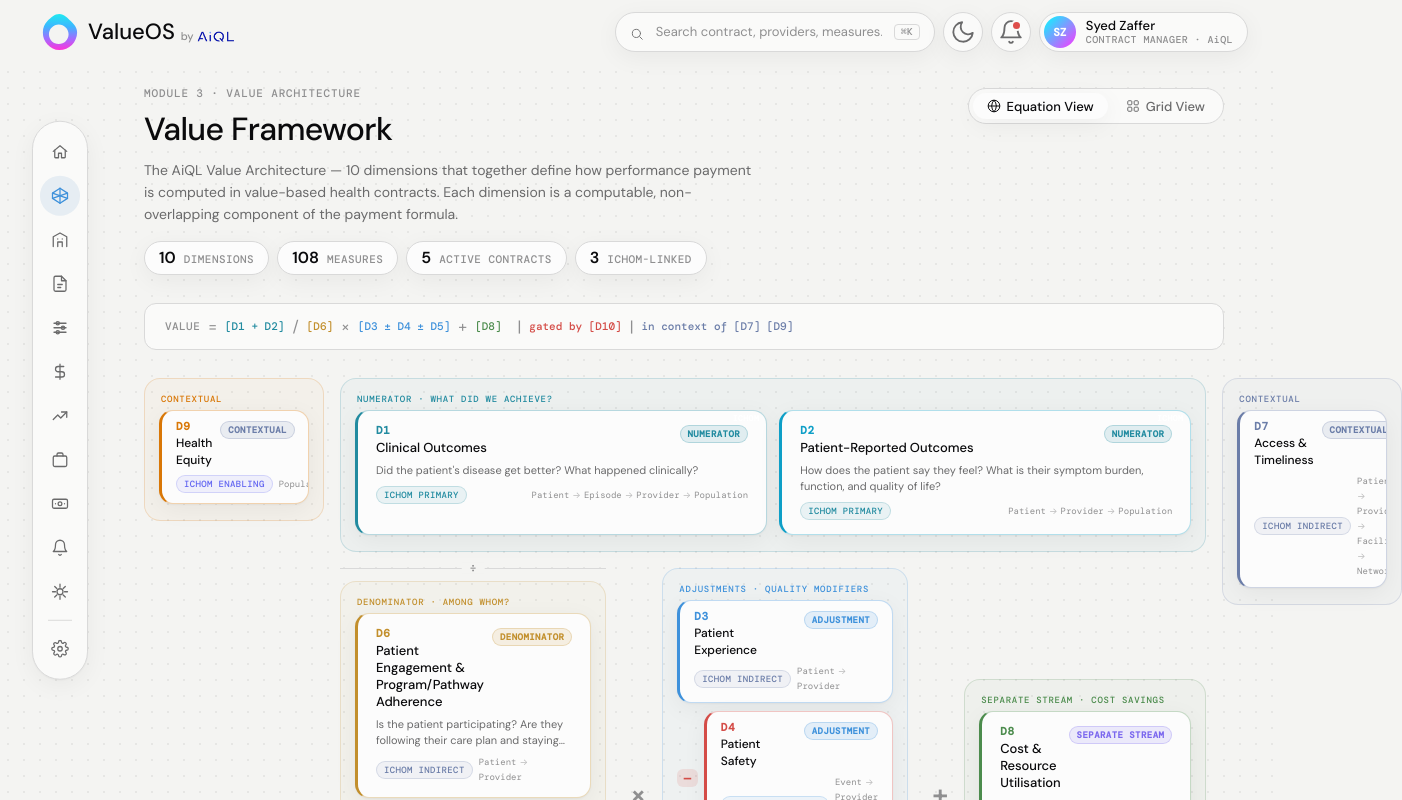
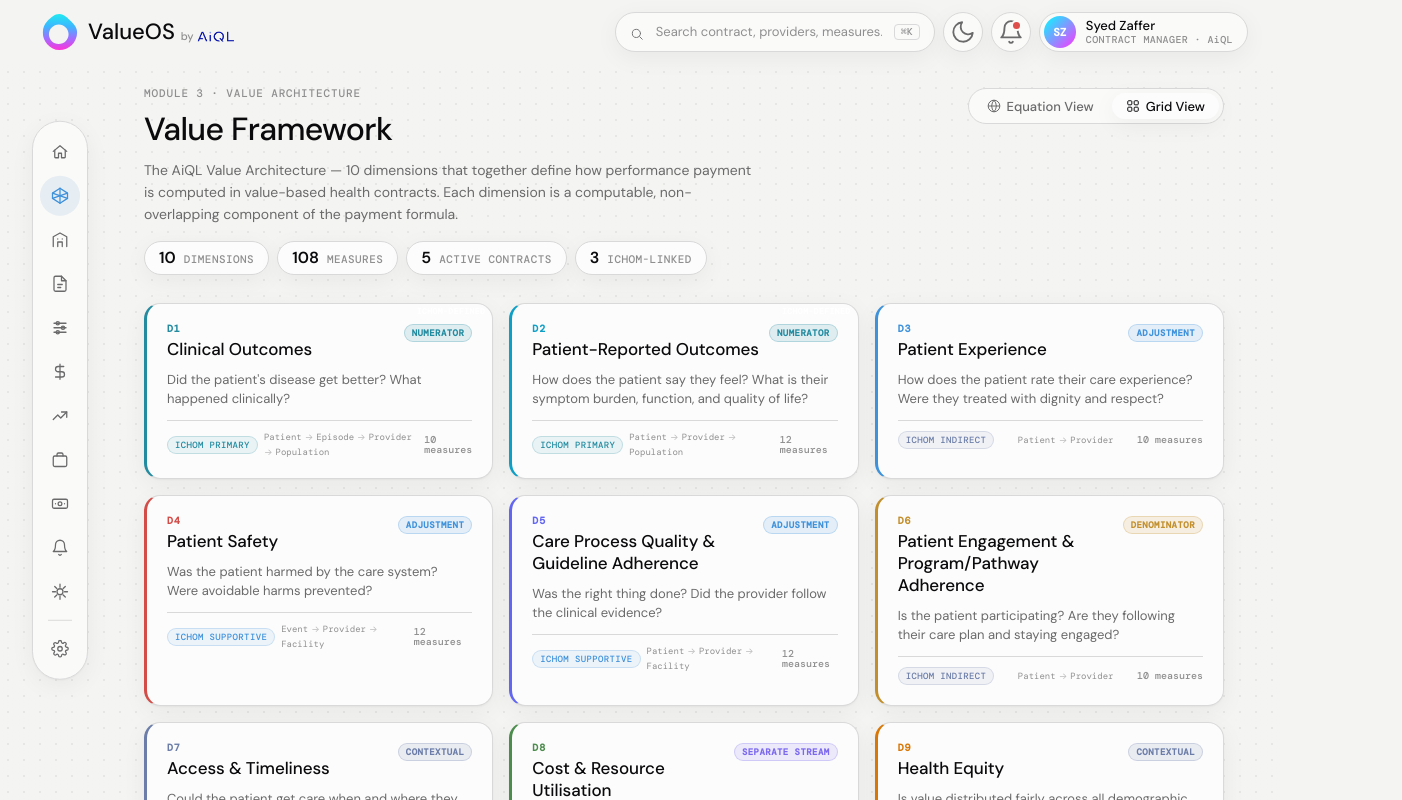
Before and after one commit to sharaizk/vbhc-mock, a Next.js app: page /value-framework in a window 1280 px wide. Shown: the top 800 px of the page, 1402 px wide, since content can reach past the window. Built offline with nearby package versions, Linux system fonts and the light colour scheme.

Commit message:
equation remove

```diff
--- a/src/components/value-framework/VFViewer2.jsx
+++ b/src/components/value-framework/VFViewer2.jsx
@@ -811,7 +811,7 @@ function GridView({ dims, onDimClick }) {
 
 /* ── Level 1 Landing Page ────────────────────────────────────────── */
 function VFLevel1({ onDimSelect, onNavigateToIchom }) {
-  const [mode, setMode] = useState("equation"); // "equation" | "grid"
+  const [mode, setMode] = useState("grid"); // "equation" | "grid"
   const [ichomModal, setIchomModal] = useState(null);
 
   const handleDimClick = useVCallback(
```
